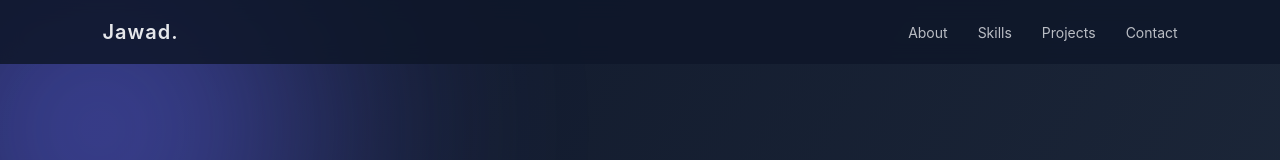
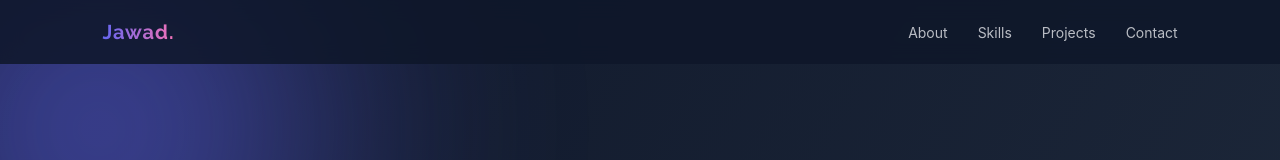
Before and after one commit to mirzajawad804/Portfolio, a React (Vite) app: page / in a window 1280 px wide. Shown: the top 160 px of the page. Built offline with nearby package versions, Linux system fonts and the light colour scheme.

Commit message:
Update font family for navbar logo

```diff
--- a/index.html
+++ b/index.html
@@ -5,6 +5,8 @@
     <link rel="icon" type="image/svg+xml" href="/vite.svg" />
     <meta name="viewport" content="width=device-width, initial-scale=1.0" />
     <title>mirza-jawad-portfolio</title>
+    <link href="https://fonts.googleapis.com/css2?family=Poppins:wght@600;700&family=Raleway:wght@700&display=swap" rel="stylesheet">
+
   </head>
   <body>
     <div id="root"></div>
--- a/src/components/Navbar.jsx
+++ b/src/components/Navbar.jsx
@@ -32,7 +32,8 @@ function Navbar() {
   return (
     <>
       <nav className="navbar" data-aos="fade-down">
-        <h3>Jawad.</h3>
+      <h3 className="brand-name">Jawad.</h3>
+
 
         {/* Desktop Links */}
         {windowWidth > 600 ? (
--- a/src/styles/Navbar.css
+++ b/src/styles/Navbar.css
@@ -137,3 +137,21 @@
     display: none;
   }
 }
+.brand-name {
+  font-family: 'Raleway', sans-serif;  /* stylish bold font */
+  font-size: 24px;
+  font-weight: 700;
+  background: linear-gradient(90deg, #6366f1, #f472b6);
+  -webkit-background-clip: text;
+  -webkit-text-fill-color: transparent;
+  letter-spacing: 2px;
+  position: relative;
+  animation: floatText 3s ease-in-out infinite;
+}
+
+/* subtle floating effect */
+@keyframes floatText {
+  0% { transform: translateY(0); }
+  50% { transform: translateY(-5px); }
+  100% { transform: translateY(0); }
+}
```
